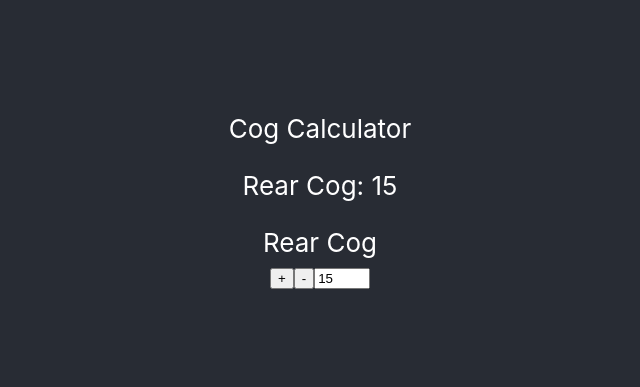
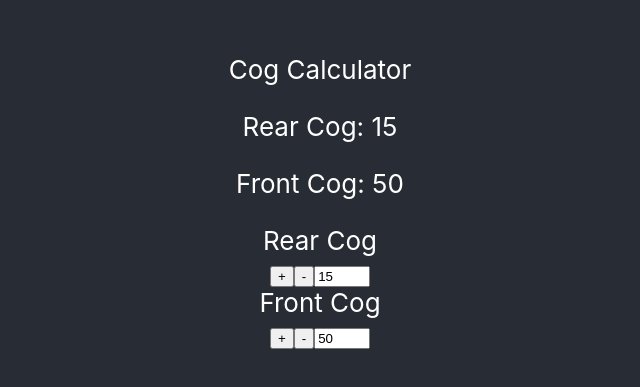
Before and after one commit to lucianboatright/Cog_Calc_tested, a React (Create React App) app: page / in a window 1280 px wide. Shown: the part 199-586 px from the top of the page, without its empty margins (320-960 px from the left). Built offline with nearby package versions, Linux system fonts and the light colour scheme.

Commit message:
front cog component passing all tests

```diff
--- a/src/components/Cogs/DriveTrain.tsx
+++ b/src/components/Cogs/DriveTrain.tsx
@@ -1,18 +1,33 @@
 import React, { useState } from 'react'
+import { FrontCog } from './FrontCogs'
 import { RearCog } from './RearCog'
 
 export const RearBasicCogs = () => <RearCog onRearShift={rearCog => rearCog} />
+export const FrontBasicCogs = () => <FrontCog onFrontShift={frontCog => frontCog} />
 
 export function DriveTrain() {
     const [rearCog, setRearCog] = useState(15)
+    const [frontCog, setFrontCog] = useState(50)
     return (
         <>
+            <div>
+                <div>
                     <p>Rear Cog: {rearCog}</p>
+                    <p>Front Cog: {frontCog}</p>
+                </div>
+                <div>
                     <RearCog
                         onRearShift={rearCog => {
                             setRearCog(rearCog)
                         }}
                     />
+                    <FrontCog
+                        onFrontShift={frontCog => {
+                            setFrontCog(frontCog)
+                        }}
+                    />
+                </div>
+            </div>
         </>
     )
 }
--- a/src/components/Cogs/FrontCogs.tsx
+++ b/src/components/Cogs/FrontCogs.tsx
@@ -10,16 +10,40 @@ export type FrontCogProps = {
 } & React.HtmlHTMLAttributes<HTMLDivElement>
 
 export function FrontCog({
-    min = 26,
+    min = 24,
     max = 64,
     frontIncroment = 1,
     frontDecrement = 1,
     onFrontShift
 }: FrontCogProps) {
 
+    const [frontCog, setFrontCog] = useState(50)
+
+    function handleShiftUp() {
+        if (frontCog < max) {
+            setFrontCog(frontCog + frontIncroment)
+            onFrontShift(frontCog + frontIncroment)
+        }
+    }
+
+    function handleShiftDown() {
+        if(frontCog > min) {
+            setFrontCog(frontCog + frontDecrement)
+            onFrontShift(frontCog + frontDecrement)
+        }
+    }
+
+    let handleInputShift = (event: ChangeEvent<HTMLInputElement>) => {
+        setFrontCog(event.currentTarget.valueAsNumber)
+        onFrontShift(event.currentTarget.valueAsNumber)
+    }
+
     return (
-        <div>
+        <div data-testid={'frontCog'}>
             <div>Front Cog</div>
+            <button onClick={handleShiftUp}>+</button>
+            <button onClick={handleShiftDown}>-</button>
+            <input type='number' min={min} max={max} value={frontCog} onChange={(e) => handleInputShift(e)}></input>
         </div>
     )
 }
```
Lines whose indentation alone changed are shown as unchanged.
